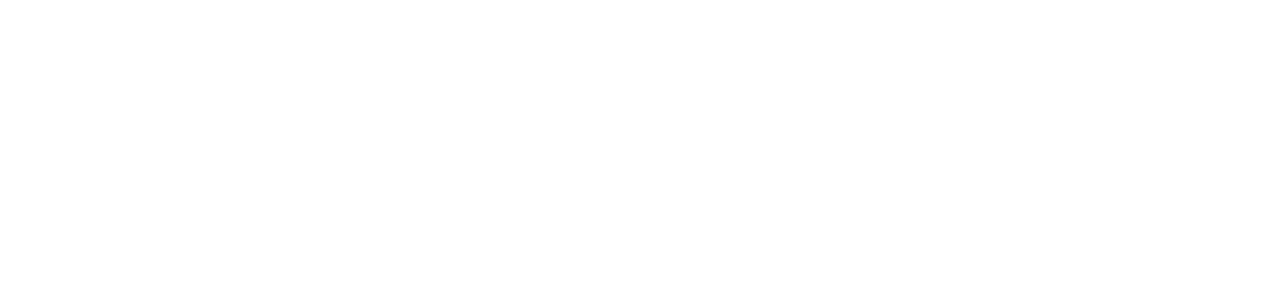
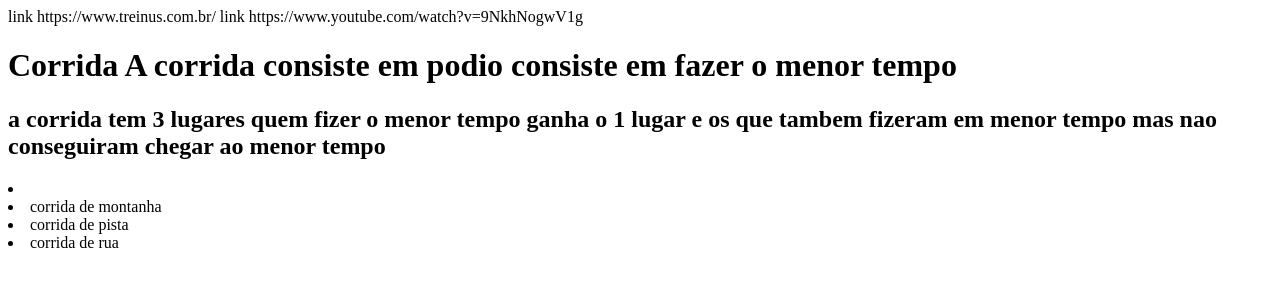
Before and after one commit to gabi24celc/prova3tri-gabrielle, a plain HTML site: page index.html in a window 1280 px wide. Drawn offline with Linux system fonts and the light colour scheme.

Commit message:
Update index.html

```diff
--- a/index.html
+++ b/index.html
@@ -6,6 +6,21 @@
     <title>Document</title>
 </head>
 <body>
-
+    <herf> link https://www.treinus.com.br/<herf>
+        <herf> link https://www.youtube.com/watch?v=9NkhNogwV1g</herf>
+<h1>Corrida
+ A corrida consiste em podio
+ consiste em fazer o menor tempo
+    </h1>
+    <h2>
+        a corrida tem 3 lugares
+        quem fizer o menor tempo ganha o 1 lugar
+         e os que tambem fizeram em menor tempo mas nao conseguiram chegar ao menor tempo
+    </h2>
+    <li>
+        <li> corrida de montanha</li>
+    <li> corrida de pista</li>
+    <li> corrida de rua</li>
+    </li>
 </body>
 </html>
```
